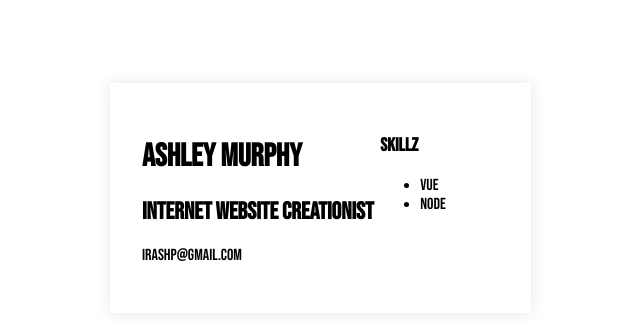
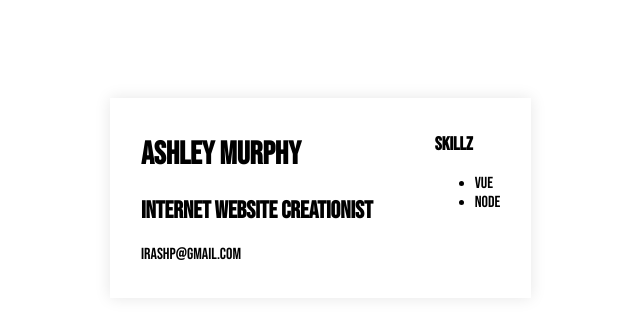
Before and after one commit to amurf/amurf.dev, a plain HTML site: page index.html in a window 1280 px wide. Shown: the part 210-542 px from the top of the page, without its empty margins (214-854 px from the left). Drawn offline with Linux system fonts and the light colour scheme.

Commit message:
remove display none temporary solution
got it working with position absolute

```diff
--- a/index.html
+++ b/index.html
@@ -21,9 +21,9 @@
         perspective: 600px;
       }
 
-      .card-grid {
-        display: grid;
-        grid-template-columns: 2fr 1fr;
+      .card-layout {
+        display: flex;
+        justify-content: space-around
       }
 
       .business-card-wrapper {
@@ -46,7 +46,8 @@
         box-shadow: 0 0 15px rgba(0, 0, 0, 0.1);
         transition: transform 1s;
         transform-style: preserve-3d;
-        padding: 2em;
+        height: 200px;
+        position: relative;
       }
 
       .card .content.is-flipped {
@@ -59,18 +60,20 @@
         background: white;
         border-radius: 5px;
         backface-visibility: hidden;
+
+        position: absolute;
+        top: 0;
+        padding: 1em 0;
+        width: 100%;
       }
 
-      .content.is-flipped .front {
-        display: none;
-      }
-
-      .content:not(.is-flipped) .back {
-        display: none;
+      .front {
+        left: 0;
       }
 
       .back {
         transform: rotateY(180deg);
+        right: 0;
       }
     </style>
 
@@ -103,7 +106,7 @@
     <div class="wrapper">
       <div class="card">
         <div class="content">
-          <div class="front card-grid">
+          <div class="front card-layout">
             <div class="details">
               <h1>Ashley Murphy</h1>
               <h2>Internet Website creationist</h2>
@@ -119,7 +122,7 @@
             </div>
           </div>
 
-          <div class="back card-grid">
+          <div class="back card-layout">
             <div>
               <h1>QR</h1>
               <a href="#">qr.amurf.dev</a>
```
